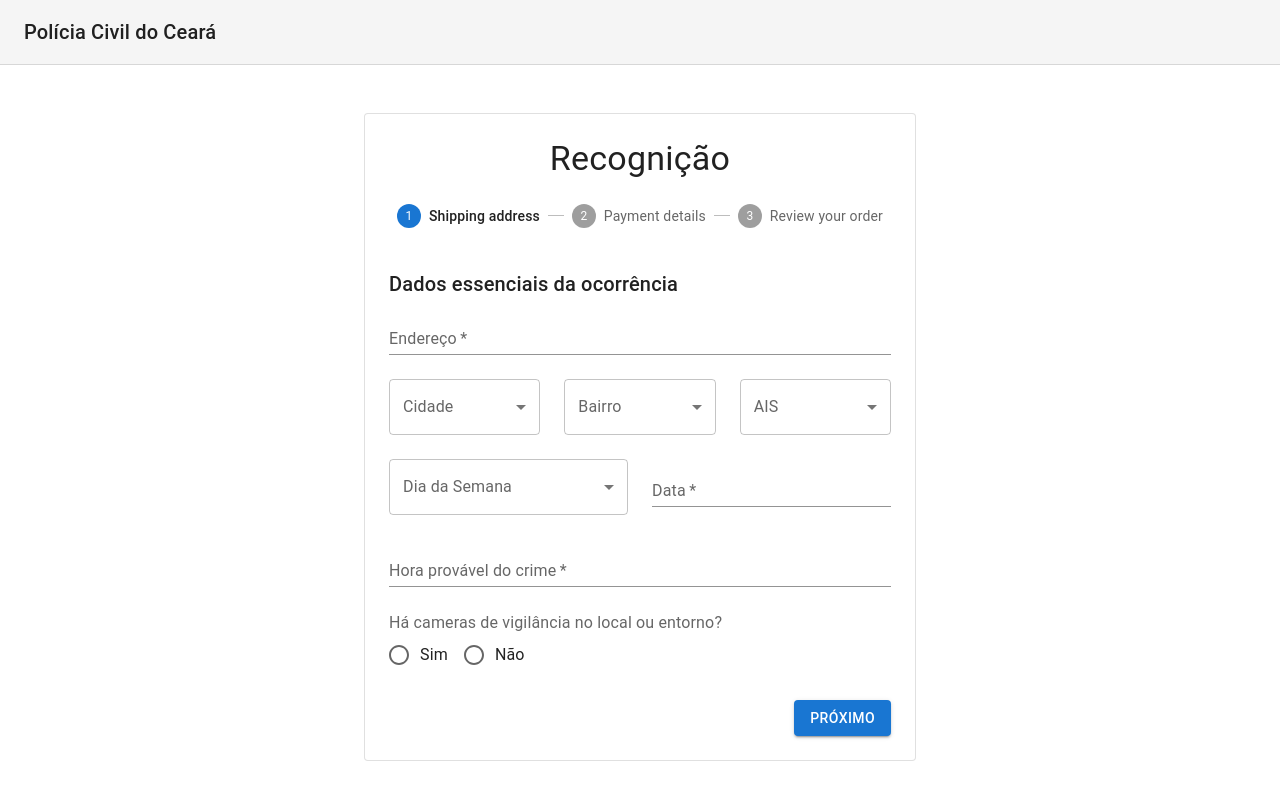
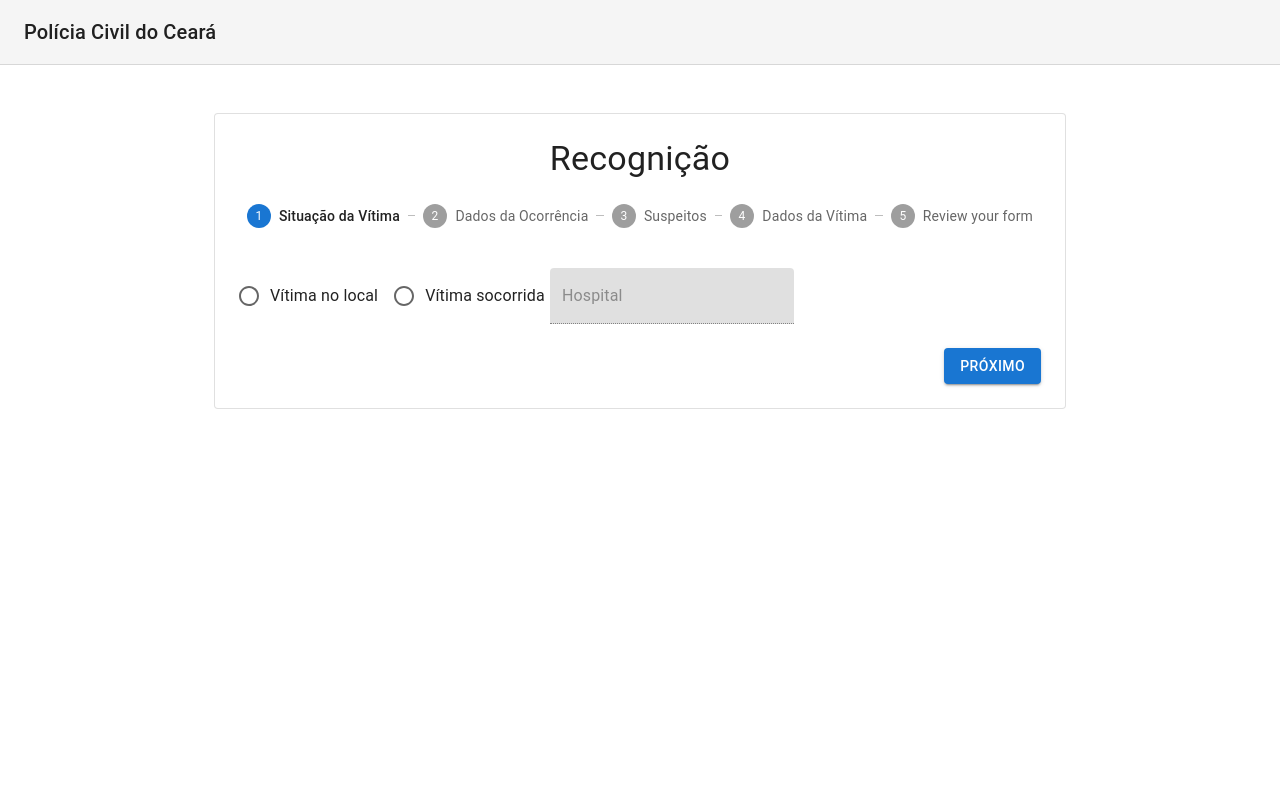
Before and after one commit to atilafb/pc-ce-react-challenge, a React (Create React App) app: page / in a window 1280 px wide. Shown: the top 800 px of the page. Built offline with nearby package versions, Linux system fonts and the light colour scheme.

Commit message:
chore: adjust Form to call the corrects forms names

```diff
--- a/src/components/Recognicao.js
+++ b/src/components/Recognicao.js
@@ -11,20 +11,26 @@ import StepLabel from '@mui/material/StepLabel';
 import Button from '@mui/material/Button';
 import Typography from '@mui/material/Typography';
 import { createTheme, ThemeProvider } from '@mui/material/styles';
-import AddressForm from './DadosDaOcorrenciaForm';
-import PaymentForm from './PaymentForm';
+import SituacaoDaVitimaForm from './SituacaoDaVitimaForm';
+import DadosDaOcorrenciaForm from './DadosDaOcorrenciaForm';
+import SuspeitosForm from './SuspeitosForm';
+import DadosDaVitimaForm from './DadosDaVitimaForm';
 import Review from './Review';
 
-const steps = ['Shipping address', 'Payment details', 'Review your order'];
+const steps = ['Situação da Vítima', 'Dados da Ocorrência', 'Suspeitos', 'Dados da Vítima', 'Review your form'];
 
 function getStepContent(step) {
   switch (step) {
     case 0:
-      return <AddressForm />;
+      return <SituacaoDaVitimaForm />;
     case 1:
-      return <PaymentForm />;
+      return <DadosDaOcorrenciaForm />;
     case 2:
-      return <Review />;
+      return <SuspeitosForm />;
+    case 3:
+      return <DadosDaVitimaForm />
+    case 4:
+      return <Review />
     default:
       throw new Error('Unknown step');
   }
@@ -61,7 +67,7 @@ export default function Recognicao() {
           </Typography>
         </Toolbar>
       </AppBar>
-      <Container component="main" maxWidth="sm" sx={{ mb: 4 }}>
+      <Container component="main" maxWidth="md" sx={{ mb: 4 }}>
         <Paper variant="outlined" sx={{ my: { xs: 3, md: 6 }, p: { xs: 2, md: 3 } }}>
           <Typography component="h1" variant="h4" align="center">
             Recognição
```
